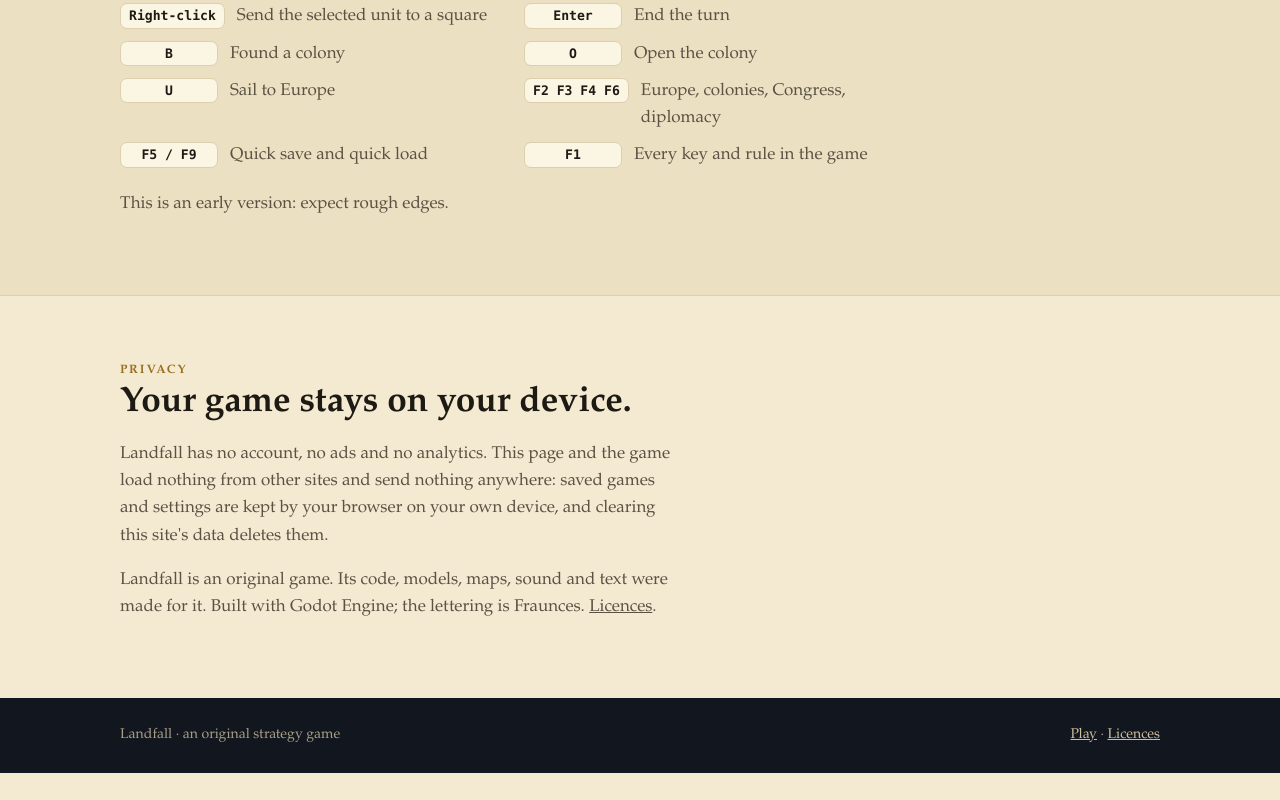
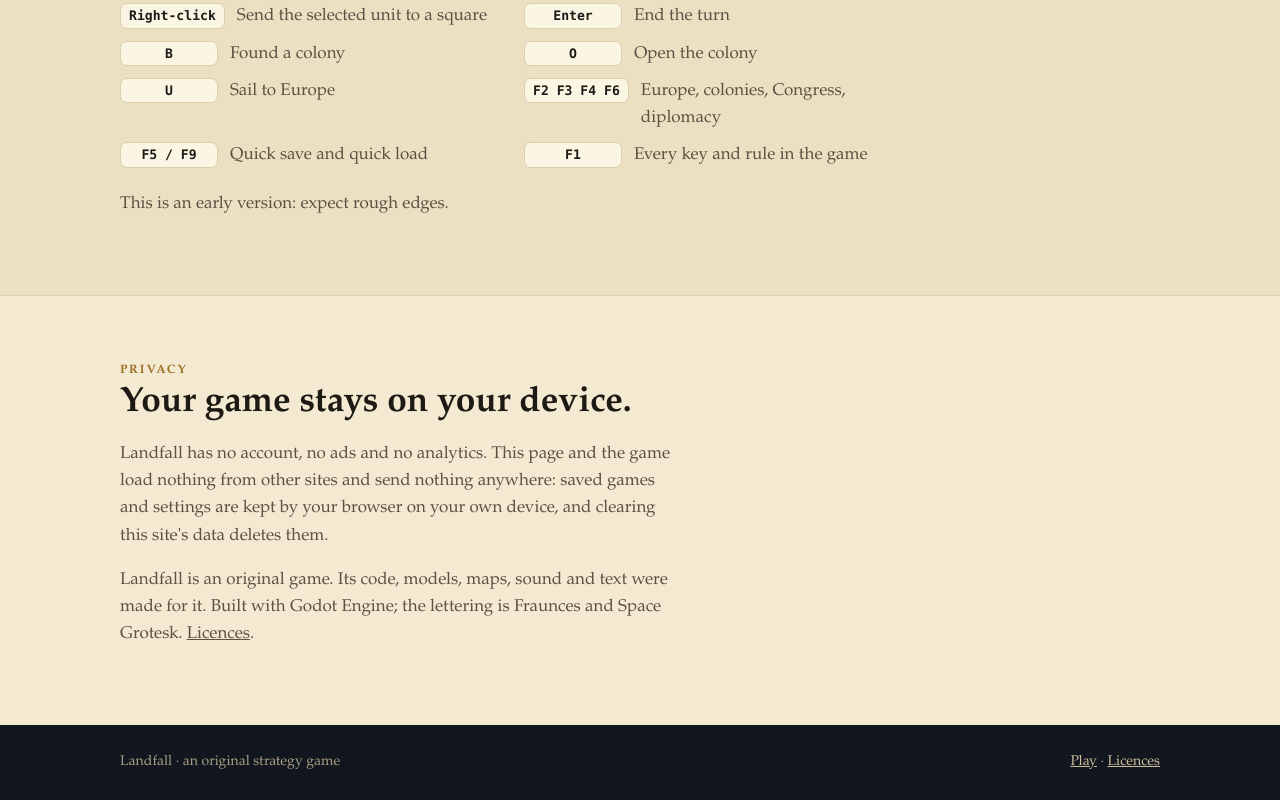
Before and after one commit to gaborgasko-code/ggabor-online, a plain HTML site: page landfall/index.html in a window 1280 px wide. Shown: the part 1858-2658 px from the top of the page. Before the commit the page ends 2631 px from the top, so only its background shows below. Drawn offline with Linux system fonts and the light colour scheme.

Commit message:
Landfall: new interface
Dark glass panels, larger text in two bundled fonts, one order per
line with its key, unit portraits rendered from the 3D figures,
building cards with input and output icons. New page screenshots;
Space Grotesk added to the licences.

Co-Authored-By: Claude Fable 5.2 <noreply@anthropic.com>

```diff
--- a/landfall/index.html
+++ b/landfall/index.html
@@ -130,7 +130,7 @@ footer a { color: #cdbf9c; }
       <span class="eyebrow">Privacy</span>
       <h2>Your game stays on your device.</h2>
       <p class="note">Landfall has no account, no ads and no analytics. This page and the game load nothing from other sites and send nothing anywhere: saved games and settings are kept by your browser on your own device, and clearing this site's data deletes them.</p>
-      <p class="note">Landfall is an original game. Its code, models, maps, sound and text were made for it. Built with Godot Engine; the lettering is Fraunces. <a href="licences.txt">Licences</a>.</p>
+      <p class="note">Landfall is an original game. Its code, models, maps, sound and text were made for it. Built with Godot Engine; the lettering is Fraunces and Space Grotesk. <a href="licences.txt">Licences</a>.</p>
     </div>
   </section>
 </main>
```
Also changed, not shown: landfall/play/index.html (+1 -1 lines), landfall/licences.txt, landfall/media/colony.jpg, landfall/media/fiume.jpg, landfall/media/port.jpg, landfall/media/world.jpg, 1 other file.
